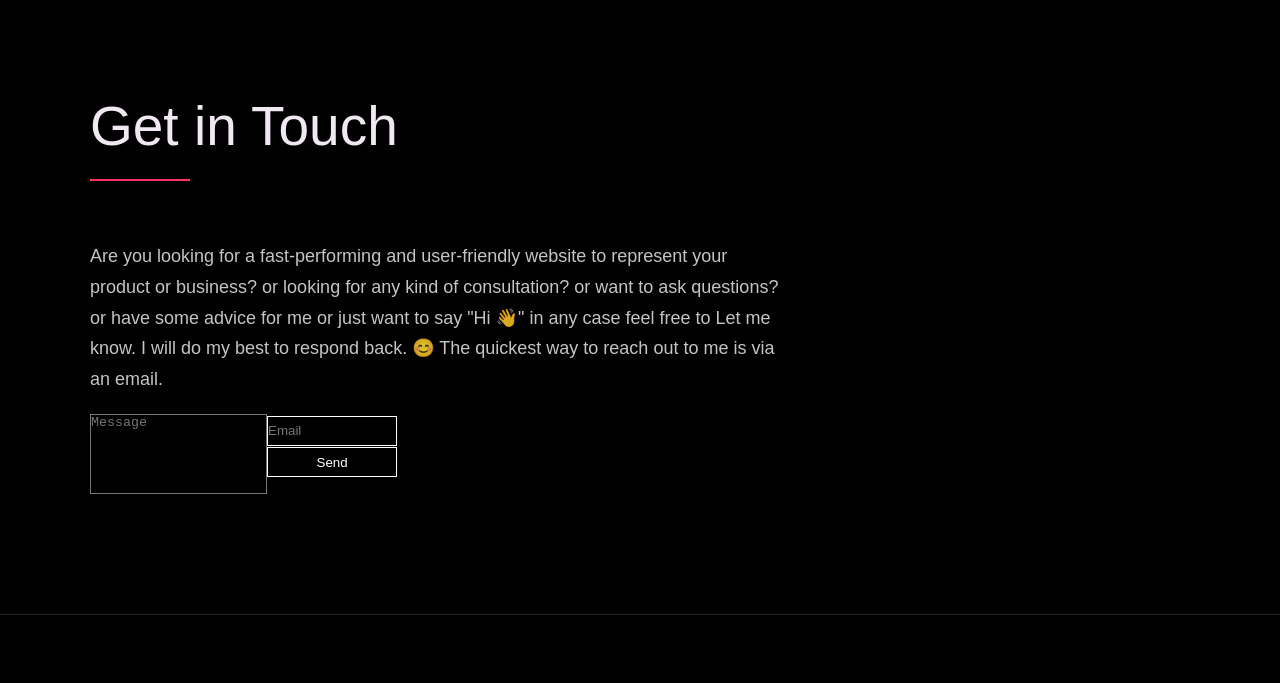
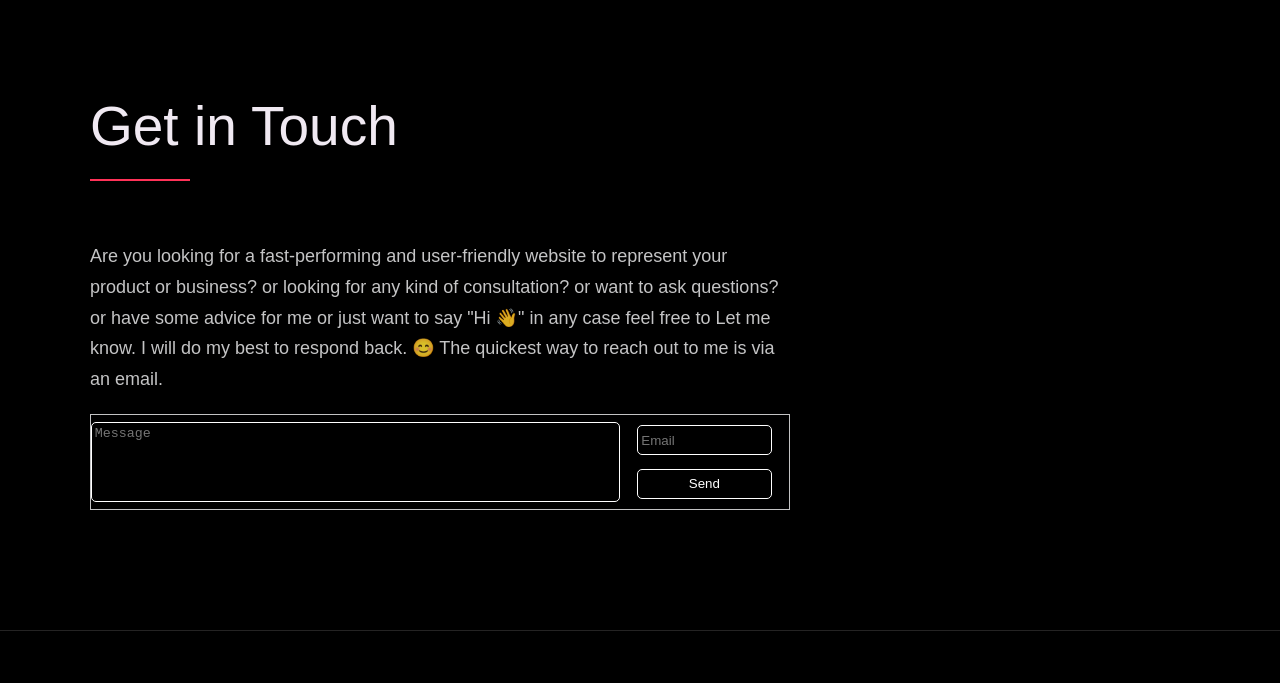
Before and after one commit to albertobo/portfolio, a plain HTML site: page index.html in a window 1280 px wide. Shown: the part 3547-4230 px from the top of the page. Drawn offline with Linux system fonts and the light colour scheme; a web font is replaced by a local one.

Commit message:
HTML update

```diff
--- a/index.css
+++ b/index.css
@@ -423,31 +423,7 @@ body:not(.user-is-tabbing) a:focus {
     max-width: var(--container-medium-width);
 }
 
-.form-message {
-    width: 100
-}
 
-.form-message, form, .form-email, .form-button {
-    color: white;
-    background-color: black
-}
-
-form {
-    display: flex;
-    width: 70%;
-}
-
-.form-email, .form-button {
-    border: 1px solid;
-    height: 30px;
-    width: 60%
-}
-
-.form-message {
-    resize: none;
-    line-height: normal;
-    height: 80px
-}
 
 /* --------------------------------------- */
 /* ----- Footer ----- */
@@ -486,6 +462,46 @@ form {
     transform: translateY(3px);
 }
 
+/* Media */
+
+@media (min-width: 501px) {
+
+    .email-button-container {
+        display: flex;
+        flex-direction: column
+    }
+
+    .form-message {
+        width: 80%;
+        resize: none;
+        line-height: normal;
+        height: 80px;
+        padding: 0.2em
+        }
+
+    .form-message, .form-email, .form-button {
+        border-radius: 5px;
+        border: 1px solid;
+        margin: 0.5em 0;
+        color: white;
+        background-color: black
+    }
+
+    .form-email, .form-button {
+        margin: 0.5em auto;
+        height: 30px;
+        width: 80%
+    }
+
+    form {
+        border: 1px solid;
+        align-items: center;
+        margin: auto;
+        display: flex;
+        width: 100%;
+    }
+}
+
 @media(max-width: 1000px) {
     html {
         font-size: 52%;
@@ -505,35 +521,15 @@ form {
 }
 
 @media(max-width: 600px) {
+
+    .row {
+        padding: 0 var(--gutter-small);
+    }
+
     .row {
         padding: 0 var(--gutter-normal);
     }
 }
-
-@media(max-width: 600px) {
-    .row {
-        padding: 0 var(--gutter-small);
-    }
-}
-
-@media(max-width: 900px) {
-    .heading-primary {
-        font-size: 6.5rem;
-    }
-}
-
-@media(max-width: 900px) {
-    p {
-        max-width: var(--container-small-width);
-    }
-}
-
-@media(max-width: 900px) {
-    .back-to-top {
-        right: 2rem;
-    }
-}
-
 
 @media(max-width: 400px) {
     .nav__item:not(:last-child) {
@@ -544,13 +540,6 @@ form {
 @media(max-width: 300px) {
     .nav {
         font-size: var(--font-size-small);
-    }
-}
-
-@media(max-width: 900px) {
-    .work__box {
-        align-items: initial;
-        flex-direction: column-reverse;
     }
 }
 
@@ -601,6 +590,28 @@ form {
 }
 
 @media(max-width: 900px) {
+    .heading-primary {
+        font-size: 6.5rem;
+    }
+
+    p {
+        max-width: var(--container-small-width);
+    }
+
+    .back-to-top {
+        right: 2rem;
+    }
+
+    .work__box {
+        align-items: initial;
+        flex-direction: column-reverse;
+    }
+
+    .about__content {
+        flex-direction: column-reverse;
+        align-items: initial;
+    }
+
     .work__code {
         height: 4rem;
     }
@@ -617,14 +628,8 @@ form {
     }
 }
 
-@media(max-width: 900px) {
-    .about__content {
-        flex-direction: column-reverse;
-        align-items: initial;
-    }
-}
+@media(min-width: 901px) {
 
-@media(min-width: 901px) {
     .about__text {
         flex: 0 0 35%;
     }
--- a/index.html
+++ b/index.html
@@ -212,8 +212,8 @@
         <!-- Replace the email with yours -->
         <form action="https://formsubmit.co/alberto.bo@live.com" method="POST">
           <textarea placeholder="Message" class="form-message" type="text" name="message" required></textarea>
-          <div>
-          <input placeholder="Email" class="form-email" type="email" name="email" required>
+          <div class="email-button-container">
+          <input placeholder=" Email" class="form-email" type="email" name="email" required>
           <button class="form-button" type="submit">Send</button>
         </div>
      </form>
```
